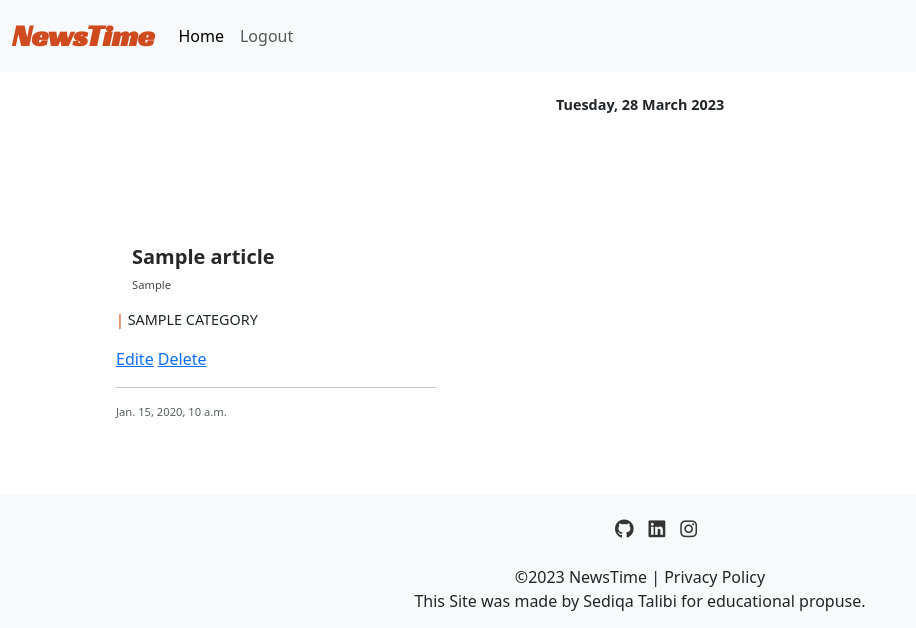
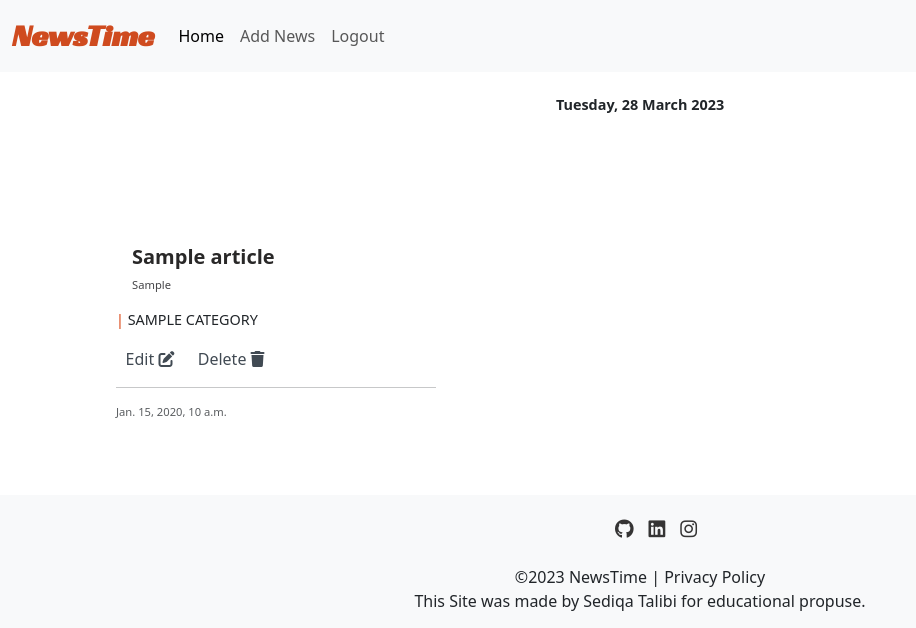
Before and after one commit to sediqa01/News-Aggregator, a Django app: page / in a window 1280 px wide. Shown: the top 628 px of the page, without its empty margins (0-916 px from the left). Run offline with Django 3.2, Linux system fonts and the light colour scheme; a user stored in the database is signed in; tables that the repository leaves empty hold one stand-in row (values such as "Sample post"); parts of the project's set-up code (start-up, migrations or seed data) failed here and were passed over; some libraries are stand-ins or nearby versions.

Commit message:
AComplete Edite and Delete View

```diff
--- a/news/views.py
+++ b/news/views.py
@@ -1,10 +1,11 @@
 from django.shortcuts import render, get_object_or_404, reverse
 from django.urls import reverse_lazy
 from django.views import generic, View
-from django.http import HttpResponseRedirect
+from django.http import HttpResponseRedirect, HttpResponse
 from news.models import Article
 from .forms import CommentForm, AddNewsForm, UpdateNewsForm
 from django.views.generic.edit import CreateView, UpdateView, DeleteView
+from django.contrib.auth.mixins import UserPassesTestMixin
 
 
 class NewsList(generic.ListView):
@@ -79,13 +80,19 @@ class Like(View):
         return HttpResponseRedirect(reverse('article', args=[slug]))
 
 
-class AddNewsPost(CreateView):
+class AddNewsPost(UserPassesTestMixin, CreateView):
     model = Article
     template_name = 'add_news.html'
     form_class = AddNewsForm
     success_url = reverse_lazy('home')
 
-    # def form_valid(self, form):
+    def test_func(self):
+        return self.request.user.is_authenticated and self.request.user.is_superuser
+
+    def handle_no_permission(self):
+        return HttpResponse("You are not an admin.")
+
+    # def form_valid(self, form):  -- late --
     #     # author = Author.objects.get(user=self.request.user)
     #     form.instance.author = self.request.user
     #     form.save()
--- a/static/css/style.css
+++ b/static/css/style.css
@@ -171,3 +171,9 @@
 #delete-txt {
     color: #e70000;
 }
+
+.manage-news a {
+    text-decoration: none;
+    color: #414a53;
+    padding: 3%;
+}
--- a/templates/add_news.html
+++ b/templates/add_news.html
@@ -9,9 +9,9 @@
         <div class="form-group">
             <form method="POST">
                 {% csrf_token %}
+                {{ form.media}}
                 {{ form.as_p}}
-
-                <button class="btn btn-secondary">Add Post</button>
+                <button class="btn btn-secondary" type="submit">Add Post</button>
             </form>
         </div>
     </div>
--- a/templates/base.html
+++ b/templates/base.html
@@ -41,11 +41,11 @@
             <a class="nav-link active" aria-current="page" href="{% url 'home' %}">Home</a>
           </li>
           {% if user.is_authenticated %}
-            {% if user.id == article.author.id %}
+             {% if user.is_superuser%}
           <li class="nav-item">
             <a class="nav-link" href="{% url 'add_news' %}">Add News</a>
           </li>
-            {% endif %}
+             {% endif %}
           <li class="nav-item">
             <a class="nav-link" href="{% url 'account_logout' %}">Logout</a>
           </li>
--- a/templates/index.html
+++ b/templates/index.html
@@ -34,14 +34,15 @@
               </div>
             </a>
             <p class="category-name"> <span class="c-color">|</span> {{ article.news_categories.all.0}}</p>
+
             <!-- Author action - Edite , Delete -->
             {% if user.is_authenticated %}
-              {% if user.id == article.author.id %}
+               {% if user.is_superuser%}
             <div class="manage-news">
-              <a href="{% url 'update' article.slug  %}">Edite</a>
-              <a href="{% url 'delete' article.slug  %}">Delete</a>
+             <a href="{% url 'update' article.slug  %}">Edit <i class="fa-solid fa-pen-to-square"></i></a>
+              <a href="{% url 'delete' article.slug  %}">Delete <i class="fa-solid fa-trash"></i></a>
             </div>
-              {% endif%}
+               {% endif%}
             {% endif%}
             <hr>
             <p class="date text-muted">{{ article.created_on}}</p>
--- a/templates/update_news.html
+++ b/templates/update_news.html
@@ -7,9 +7,9 @@
 <div class="container">
     <div class="col-lg-8 mt-3 mx-auto">
         <div class="form-group">
-            <form method="POST">
+            <form method="POST" action="{% url 'update' article.slug  %}" enctype="multipart/form-data">
                 {% csrf_token %}
-                {{ form.as_p}}
+                {{ form.as_p | safe }}
                 <button class="btn btn-secondary">Update</button>
             </form>
         </div>
```
Also changed, not shown: news/forms.py (+11 -2 lines).
